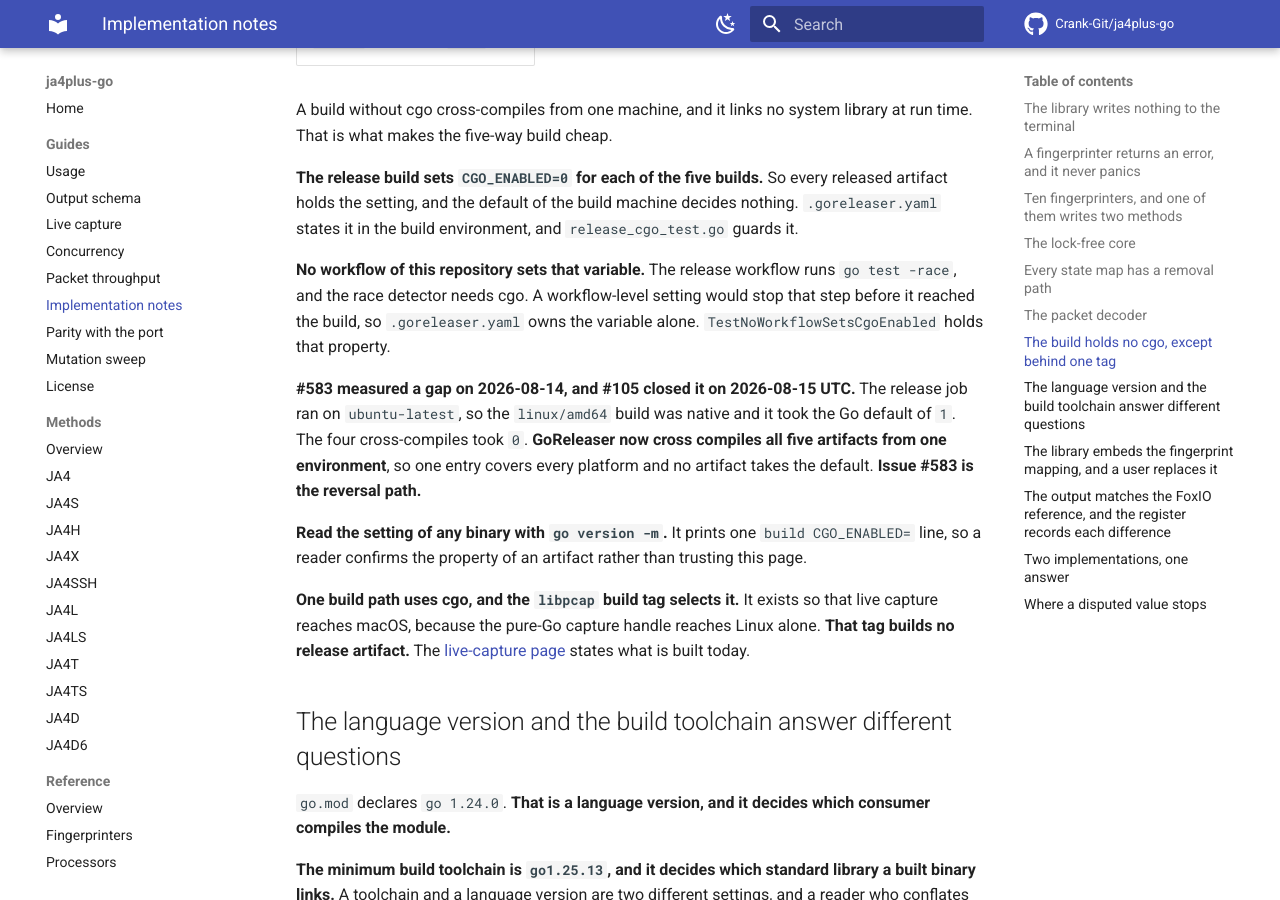
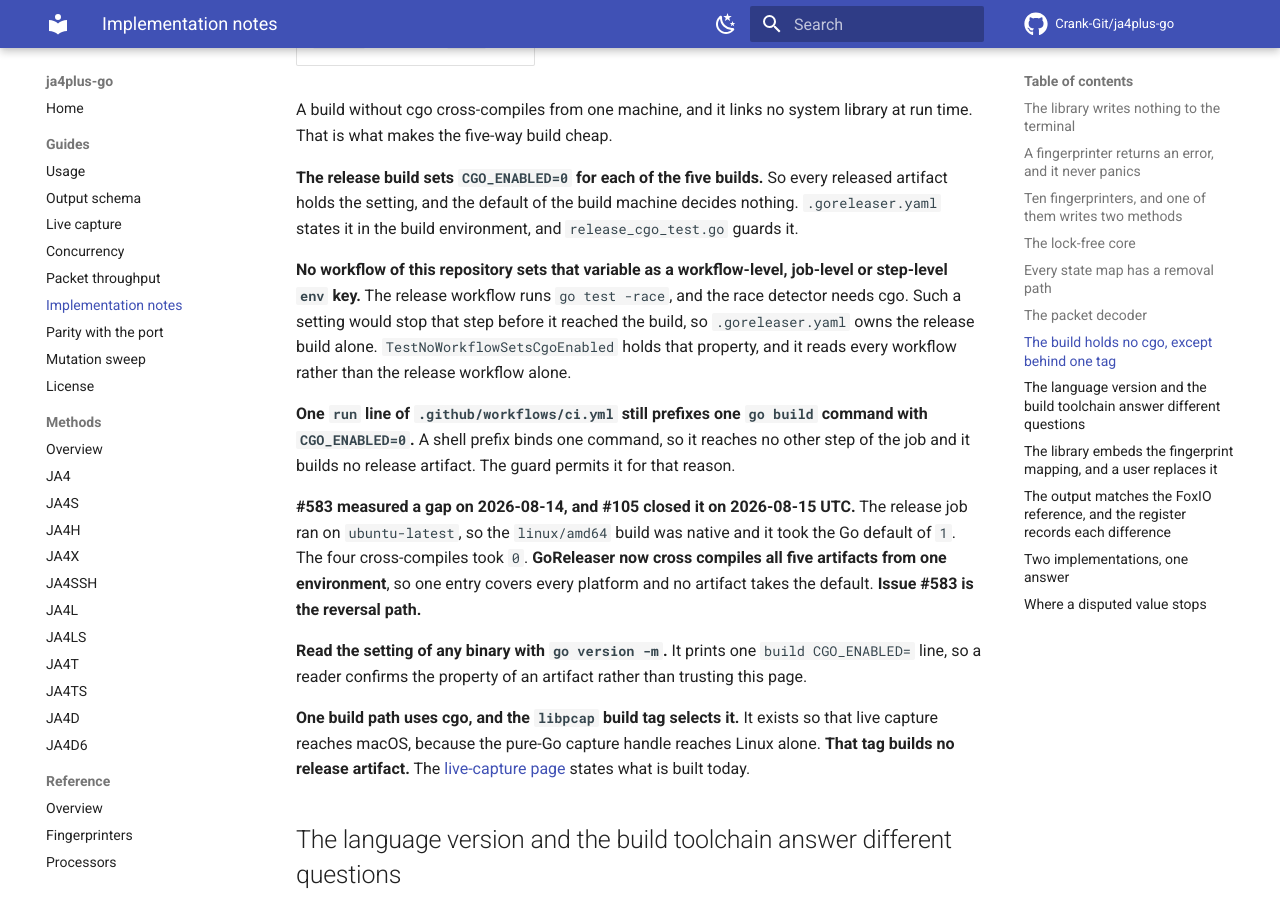
Before and after one commit to Crank-Git/ja4plus-go, an MkDocs documentation site: the page built from docs/implementation-notes.md, in a window 1280 px wide and 900 px high, scrolled down 3344 px. Built offline with MkDocs 1.6.1 and Material for MkDocs 9.7.7, drawn with Linux system fonts in a browser that asks for light colours; comment, search, counter and statistics services are not loaded.

Commit message:
docs(epic-100): narrow the CGO_ENABLED claim to the env key form
The self-review found that the first draft over-claimed. It read `No workflow
of this repository sets that variable`, and .github/workflows/ci.yml prefixes
one go build command with CGO_ENABLED=0 on a run line.

cgoAnyValue in release_cgo_test.go matches the YAML CGO_ENABLED: form alone, so
the guard permits a shell prefix. A shell prefix binds one command, so it
reaches no other step and it builds no release artifact.

README.md and docs/implementation-notes.md now name the env key form, and both
name the ci.yml prefix. Row 66 records the narrowing.

Refs #100 [skip ci]

```diff
--- a/docs/implementation-notes.md
+++ b/docs/implementation-notes.md
@@ -122,10 +122,15 @@ time. That is what makes the five-way build cheap.
 artifact holds the setting, and the default of the build machine decides nothing.
 `.goreleaser.yaml` states it in the build environment, and `release_cgo_test.go` guards it.
 
-**No workflow of this repository sets that variable.** The release workflow runs
-`go test -race`, and the race detector needs cgo. A workflow-level setting would stop that
-step before it reached the build, so `.goreleaser.yaml` owns the variable alone.
-`TestNoWorkflowSetsCgoEnabled` holds that property.
+**No workflow of this repository sets that variable as a workflow-level, job-level or
+step-level `env` key.** The release workflow runs `go test -race`, and the race detector
+needs cgo. Such a setting would stop that step before it reached the build, so
+`.goreleaser.yaml` owns the release build alone. `TestNoWorkflowSetsCgoEnabled` holds that
+property, and it reads every workflow rather than the release workflow alone.
+
+**One `run` line of `.github/workflows/ci.yml` still prefixes one `go build` command with
+`CGO_ENABLED=0`.** A shell prefix binds one command, so it reaches no other step of the
+job and it builds no release artifact. The guard permits it for that reason.
 
 **#583 measured a gap on 2026-08-14, and #105 closed it on 2026-08-15 UTC.** The release
 job ran on `ubuntu-latest`, so the `linux/amd64` build was native and it took the Go
```
Also changed, not shown: README.md (+6 -4 lines), docs/specs/spec.md (+1 -1 lines).
